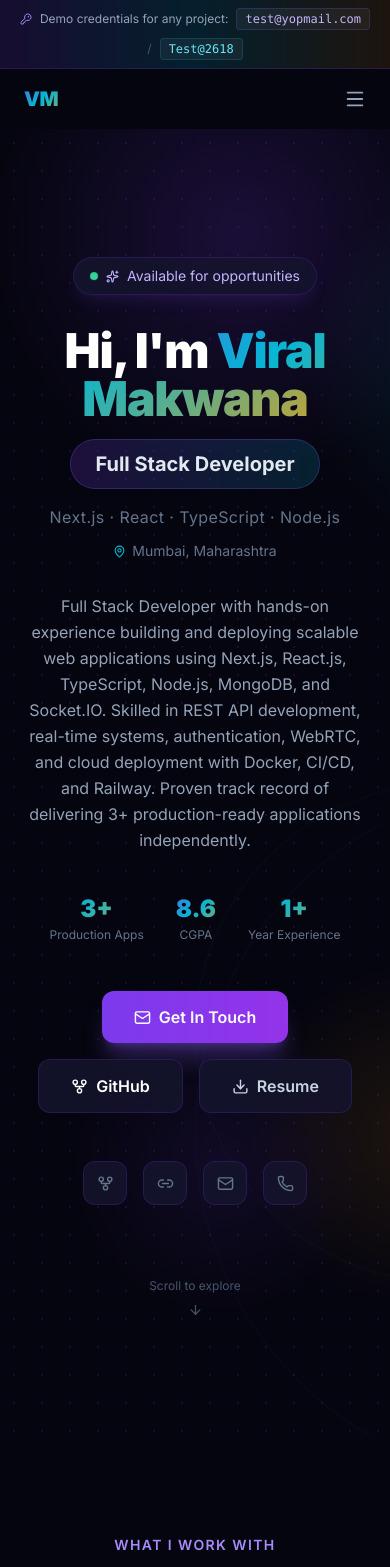
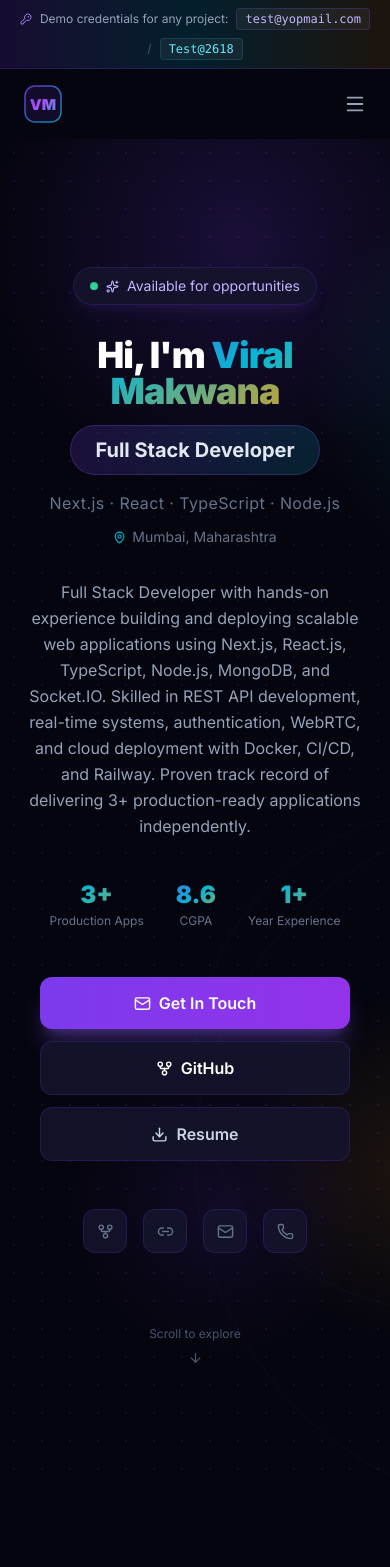
Before and after one commit to viral2618/Portfolio-, a React (Vite) app: page / in a window 390 px wide. Shown: the top 1567 px of the page. Built offline with nearby package versions, Linux system fonts and the light colour scheme.

Commit message:
feat: mobile responsive fixes across all components

```diff
--- a/src/components/Contact.tsx
+++ b/src/components/Contact.tsx
@@ -33,7 +33,7 @@ export default function Contact() {
           </p>
         </motion.div>
 
-        <div className="grid grid-cols-1 lg:grid-cols-2 gap-12 items-center">
+        <div className="grid grid-cols-1 lg:grid-cols-2 gap-8 items-center">
           {/* Contact cards */}
           <motion.div
             initial={{ opacity: 0, x: -40 }}
--- a/src/components/Education.tsx
+++ b/src/components/Education.tsx
@@ -35,7 +35,7 @@ export default function Education() {
               <div className="absolute top-0 right-0 w-72 h-72 bg-violet-500/5 rounded-full blur-3xl pointer-events-none" />
               <div className="absolute bottom-0 left-0 w-48 h-48 bg-cyan-500/5 rounded-full blur-3xl pointer-events-none" />
 
-              <div className="relative flex items-start gap-5">
+              <div className="relative flex flex-col sm:flex-row items-start gap-5">
                 <div className="w-16 h-16 rounded-2xl bg-gradient-to-br from-violet-600/30 to-cyan-600/20 border border-violet-500/30 flex items-center justify-center shrink-0">
                   <GraduationCap size={28} className="text-violet-300" />
                 </div>
@@ -47,7 +47,7 @@ export default function Education() {
                   <h3 className="text-xl font-black text-white mb-1">{education.degree}</h3>
                   <p className="text-transparent bg-clip-text bg-gradient-to-r from-violet-400 to-cyan-400 font-bold text-lg mb-5">{education.university}</p>
 
-                  <div className="flex flex-wrap gap-4">
+                  <div className="flex flex-wrap gap-3">
                     <div className="flex items-center gap-2 px-3 py-1.5 rounded-lg tag-cyan text-sm">
                       <MapPin size={13} />
                       {education.location}
--- a/src/components/Experience.tsx
+++ b/src/components/Experience.tsx
@@ -40,11 +40,9 @@ export default function Experience() {
               </div>
 
               <div className="glass-bright rounded-2xl border border-border glow-card overflow-hidden">
-                {/* Top accent bar */}
                 <div className="h-1 w-full bg-gradient-to-r from-violet-600 via-purple-500 to-cyan-500" />
-
-                <div className="p-8">
-                  <div className="flex flex-col md:flex-row md:items-start md:justify-between gap-4 mb-6">
+                <div className="p-5 sm:p-8">
+                  <div className="flex flex-col sm:flex-row sm:items-start sm:justify-between gap-3 mb-6">
                     <div>
                       <h3 className="text-xl font-black text-white mb-1">{job.role}</h3>
                       <p className="text-transparent bg-clip-text bg-gradient-to-r from-violet-400 to-cyan-400 font-bold text-lg">{job.company}</p>
--- a/src/components/Hero.tsx
+++ b/src/components/Hero.tsx
@@ -39,7 +39,7 @@ export default function Hero() {
         <motion.div
           initial={{ opacity: 0, y: 20 }}
           animate={{ opacity: 1, y: 0 }}
-          transition={{ duration: 0.6 }}
+          transition={{ duration: 0.4 }}
           className="inline-flex items-center gap-2 px-4 py-2 rounded-full glass-bright border border-violet-500/30 text-violet-300 text-sm mb-8 shadow-lg shadow-violet-500/10"
         >
           <span className="w-2 h-2 rounded-full bg-emerald-400 animate-pulse-ring" />
@@ -51,8 +51,8 @@ export default function Hero() {
         <motion.h1
           initial={{ opacity: 0, y: 30 }}
           animate={{ opacity: 1, y: 0 }}
-          transition={{ duration: 0.7, delay: 0.1 }}
-          className="text-5xl md:text-7xl lg:text-8xl font-black mb-4 tracking-tight leading-none"
+          transition={{ duration: 0.5, delay: 0.05 }}
+          className="text-4xl sm:text-5xl md:text-7xl lg:text-8xl font-black mb-4 tracking-tight leading-none"
         >
           <span className="text-white">Hi, I'm </span>
           <span className="gradient-text">{personalInfo.name}</span>
@@ -62,7 +62,7 @@ export default function Hero() {
         <motion.div
           initial={{ opacity: 0, y: 20 }}
           animate={{ opacity: 1, y: 0 }}
-          transition={{ duration: 0.7, delay: 0.2 }}
+          transition={{ duration: 0.5, delay: 0.1 }}
           className="inline-flex items-center gap-2 px-6 py-2.5 rounded-full bg-gradient-to-r from-violet-600/20 to-cyan-600/20 border border-violet-500/25 text-slate-200 text-xl md:text-2xl font-bold mb-4"
         >
           {personalInfo.title}
@@ -72,7 +72,7 @@ export default function Hero() {
         <motion.p
           initial={{ opacity: 0 }}
           animate={{ opacity: 1 }}
-          transition={{ delay: 0.3 }}
+          transition={{ delay: 0.15 }}
           className="text-slate-500 text-base mb-3 tracking-wide"
         >
           {personalInfo.tagline}
@@ -82,7 +82,7 @@ export default function Hero() {
         <motion.div
           initial={{ opacity: 0 }}
           animate={{ opacity: 1 }}
-          transition={{ delay: 0.35 }}
+          transition={{ delay: 0.2 }}
           className="flex items-center justify-center gap-1.5 text-slate-500 text-sm mb-8"
         >
           <MapPin size={13} className="text-cyan-500" />
@@ -93,7 +93,7 @@ export default function Hero() {
         <motion.p
           initial={{ opacity: 0, y: 20 }}
           animate={{ opacity: 1, y: 0 }}
-          transition={{ duration: 0.7, delay: 0.4 }}
+          transition={{ duration: 0.5, delay: 0.25 }}
           className="max-w-2xl mx-auto text-slate-400 text-base leading-relaxed mb-10"
         >
           {personalInfo.summary}
@@ -103,7 +103,7 @@ export default function Hero() {
         <motion.div
           initial={{ opacity: 0, y: 20 }}
           animate={{ opacity: 1, y: 0 }}
-          transition={{ duration: 0.6, delay: 0.45 }}
+          transition={{ duration: 0.4, delay: 0.3 }}
           className="flex items-center justify-center gap-8 mb-12"
         >
           {stats.map(({ value, label }, i) => (
@@ -118,14 +118,14 @@ export default function Hero() {
         <motion.div
           initial={{ opacity: 0, y: 20 }}
           animate={{ opacity: 1, y: 0 }}
-          transition={{ duration: 0.7, delay: 0.5 }}
-          className="flex flex-wrap items-center justify-center gap-4 mb-12"
+          transition={{ duration: 0.4, delay: 0.35 }}
+          className="flex flex-col sm:flex-row flex-wrap items-center justify-center gap-3 mb-12 w-full px-4"
         >
           <motion.a
             href={`mailto:${personalInfo.email}`}
             whileHover={{ scale: 1.05 }}
             whileTap={{ scale: 0.95 }}
-            className="flex items-center gap-2 px-8 py-3.5 bg-gradient-to-r from-violet-600 to-purple-600 hover:from-violet-500 hover:to-purple-500 text-white rounded-xl font-semibold transition-all shadow-xl shadow-violet-500/30"
+            className="flex items-center gap-2 px-8 py-3.5 w-full sm:w-auto justify-center bg-gradient-to-r from-violet-600 to-purple-600 hover:from-violet-500 hover:to-purple-500 text-white rounded-xl font-semibold transition-all shadow-xl shadow-violet-500/30"
           >
             <Mail size={17} /> Get In Touch
           </motion.a>
@@ -135,7 +135,7 @@ export default function Hero() {
             rel="noreferrer"
             whileHover={{ scale: 1.05 }}
             whileTap={{ scale: 0.95 }}
-            className="flex items-center gap-2 px-8 py-3.5 glass-bright border border-violet-500/30 text-white rounded-xl font-semibold hover:border-violet-400/60 transition-all"
+            className="flex items-center gap-2 px-8 py-3.5 w-full sm:w-auto justify-center glass-bright border border-violet-500/30 text-white rounded-xl font-semibold hover:border-violet-400/60 transition-all"
           >
             <GitFork size={17} /> GitHub
           </motion.a>
@@ -143,7 +143,7 @@ export default function Hero() {
             href="#"
             whileHover={{ scale: 1.05 }}
             whileTap={{ scale: 0.95 }}
-            className="flex items-center gap-2 px-8 py-3.5 glass-bright border border-slate-700/60 text-slate-300 rounded-xl font-semibold hover:border-cyan-500/40 hover:text-cyan-300 transition-all"
+            className="flex items-center gap-2 px-8 py-3.5 w-full sm:w-auto justify-center glass-bright border border-slate-700/60 text-slate-300 rounded-xl font-semibold hover:border-cyan-500/40 hover:text-cyan-300 transition-all"
           >
             <Download size={17} /> Resume
           </motion.a>
@@ -153,7 +153,7 @@ export default function Hero() {
         <motion.div
           initial={{ opacity: 0 }}
           animate={{ opacity: 1 }}
-          transition={{ delay: 0.6 }}
+          transition={{ delay: 0.4 }}
           className="flex items-center justify-center gap-4 mb-16"
         >
           {[
--- a/src/components/Navbar.tsx
+++ b/src/components/Navbar.tsx
@@ -38,13 +38,28 @@ export default function Navbar() {
         }`}
       >
         <div className="max-w-6xl mx-auto px-6 py-4 flex items-center justify-between">
-          <motion.span
-            className="text-xl font-black gradient-text cursor-pointer tracking-tight"
+          <motion.div
+            className="cursor-pointer flex items-center gap-2"
             onClick={() => window.scrollTo({ top: 0, behavior: 'smooth' })}
-            whileHover={{ scale: 1.08 }}
+            whileHover={{ scale: 1.06 }}
           >
-            VM
-          </motion.span>
+            <svg width="38" height="38" viewBox="0 0 38 38" fill="none" xmlns="http://www.w3.org/2000/svg">
+              <defs>
+                <linearGradient id="logoGrad" x1="0" y1="0" x2="38" y2="38" gradientUnits="userSpaceOnUse">
+                  <stop offset="0%" stopColor="#7c3aed" />
+                  <stop offset="50%" stopColor="#a855f7" />
+                  <stop offset="100%" stopColor="#06b6d4" />
+                </linearGradient>
+                <linearGradient id="borderGrad" x1="0" y1="0" x2="38" y2="38" gradientUnits="userSpaceOnUse">
+                  <stop offset="0%" stopColor="#7c3aed" stopOpacity="0.8" />
+                  <stop offset="100%" stopColor="#06b6d4" stopOpacity="0.8" />
+                </linearGradient>
+              </defs>
+              <rect x="1" y="1" width="36" height="36" rx="10" fill="rgba(124,58,237,0.12)" stroke="url(#borderGrad)" strokeWidth="1.5" />
+              <text x="19" y="25" textAnchor="middle" fontFamily="Inter, sans-serif" fontWeight="900" fontSize="15" fill="url(#logoGrad)">VM</text>
+            </svg>
+            <span className="text-sm font-bold text-slate-300 hidden sm:block tracking-wide">viral<span className="text-violet-400">.dev</span></span>
+          </motion.div>
 
           {/* Desktop */}
           <ul className="hidden md:flex items-center gap-8">
--- a/src/hooks/useInView.ts
+++ b/src/hooks/useInView.ts
@@ -1,13 +1,13 @@
 import { useEffect, useRef, useState } from 'react'
 
-export function useInView(threshold = 0.15): [React.RefObject<HTMLDivElement>, boolean] {
+export function useInView(threshold = 0.05): [React.RefObject<HTMLDivElement>, boolean] {
   const ref = useRef<HTMLDivElement>(null)
   const [inView, setInView] = useState(false)
 
   useEffect(() => {
     const observer = new IntersectionObserver(
       ([entry]) => { if (entry.isIntersecting) setInView(true) },
-      { threshold }
+      { threshold, rootMargin: '0px 0px -50px 0px' }
     )
     if (ref.current) observer.observe(ref.current)
     return () => observer.disconnect()
```
Also changed, not shown: src/components/Projects.tsx (+4 -4 lines).
